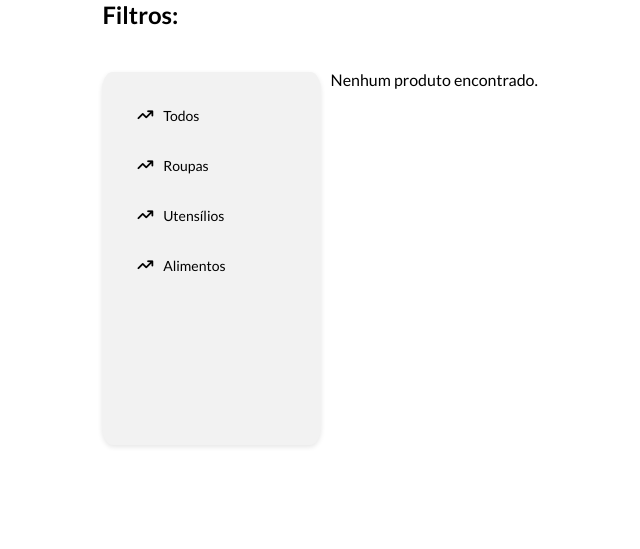
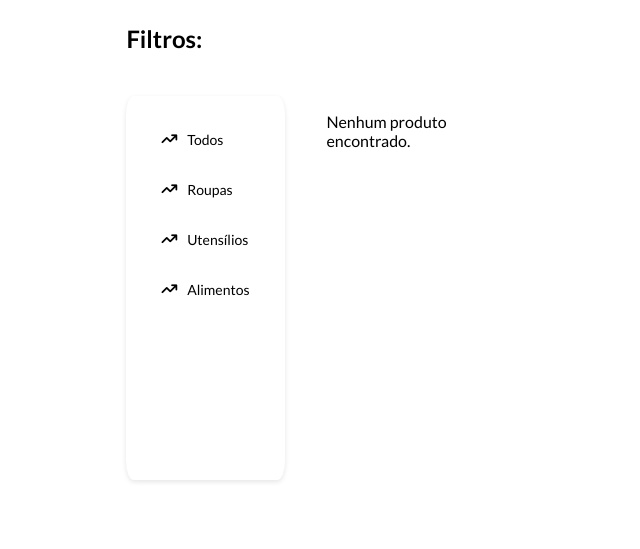
Before and after one commit to lbarbosac/green-brique, a PHP site: page /page-produtos.php in a window 1280 px wide. Shown: the top 549 px of the page, without its empty margins (0-640 px from the left). Run offline with PHP 8.4, Linux system fonts and the light colour scheme; data that the repository does not hold is empty.

Commit message:
ajustes 21.10

```diff
--- a/page-produtos/page-produtos.css
+++ b/page-produtos/page-produtos.css
@@ -4,6 +4,9 @@
     margin: 0;
     padding: 0;
     font-family: lato, sans-serif;
+    height: auto;
+    box-sizing: border-box;
+    width: auto;
 }
 
 #titulos {
@@ -15,12 +18,10 @@
     margin-top: 20px;
 }
 
-.main {
-    display: flex;
-    float: left;
-    margin-left: 50px;
-    margin-top: 50px;
-    height: 500px;
+main {
+  display: flex;
+  gap: rem;
+  padding: 7rem 2rem;
 }
 
 
@@ -39,8 +40,13 @@
     float: left;
     grid-template-columns: repeat(4, 1fr);
     gap: 20px;
-    padding: 20px;
-    width: 100%;
+    width: 90%;
+    transition: transform 0.2s ease, box-shadow 0.2s ease;
+}
+
+.container-produto:hover {
+  transform: translateY(-5px);
+  box-shadow: 0 5px 15px rgba(0,0,0,0.1);
 }
 
 .container-produto {
@@ -53,10 +59,11 @@
     font-family: Arial, "Helvetica Neue", Helvetica, sans-serif;
     gap: 20px;
     border-radius: 8%;
+    overflow: hidden;
 }
 .image-produto{
     width: 100%;
-    height: 30vh;
+    height: 25vh;
     display: flex;
     justify-content: center;
     border-top-right-radius: 8%;
@@ -103,7 +110,6 @@
 }
 
 .btn-add-carrinho {
-
     background-color: rgb(255 125 25);
     color: #fff;
     padding: 10px 20px;
@@ -135,21 +141,29 @@
     display: flex;
     flex-direction: column;
     gap: 18px;
-    background-color: #f2f2f2;
     border-radius: 5%;
     padding: 30px;
     box-shadow: 0 2px 5px rgba(0,0,0,0.1);
-    height: 100%;
     text-decoration: none;
     list-style-type: none;
     width: 100%;
     margin-top: 27%;
+    height: 48vh;
 }
+
 
 aside{
     display: flex;
     float: left;
     margin-left: 8%;
+    flex-shrink: 0;
+    background: #fff;
+    border-radius: 12px;
+    padding: 1.5rem;
+    top: 1rem;
+    height: fit-content;
+    position: sticky;
+    width: 15%;
 }
 
 .nav-title{
--- a/page-produtos/page-produtos.php
+++ b/page-produtos/page-produtos.php
@@ -51,7 +51,7 @@ if (!$conn) {
         </nav>
     </aside>
 
-    <main class="main">
+    <main>
         <div id="container-produtos">
         <?php
         $sql = "SELECT * FROM produtos";
```
